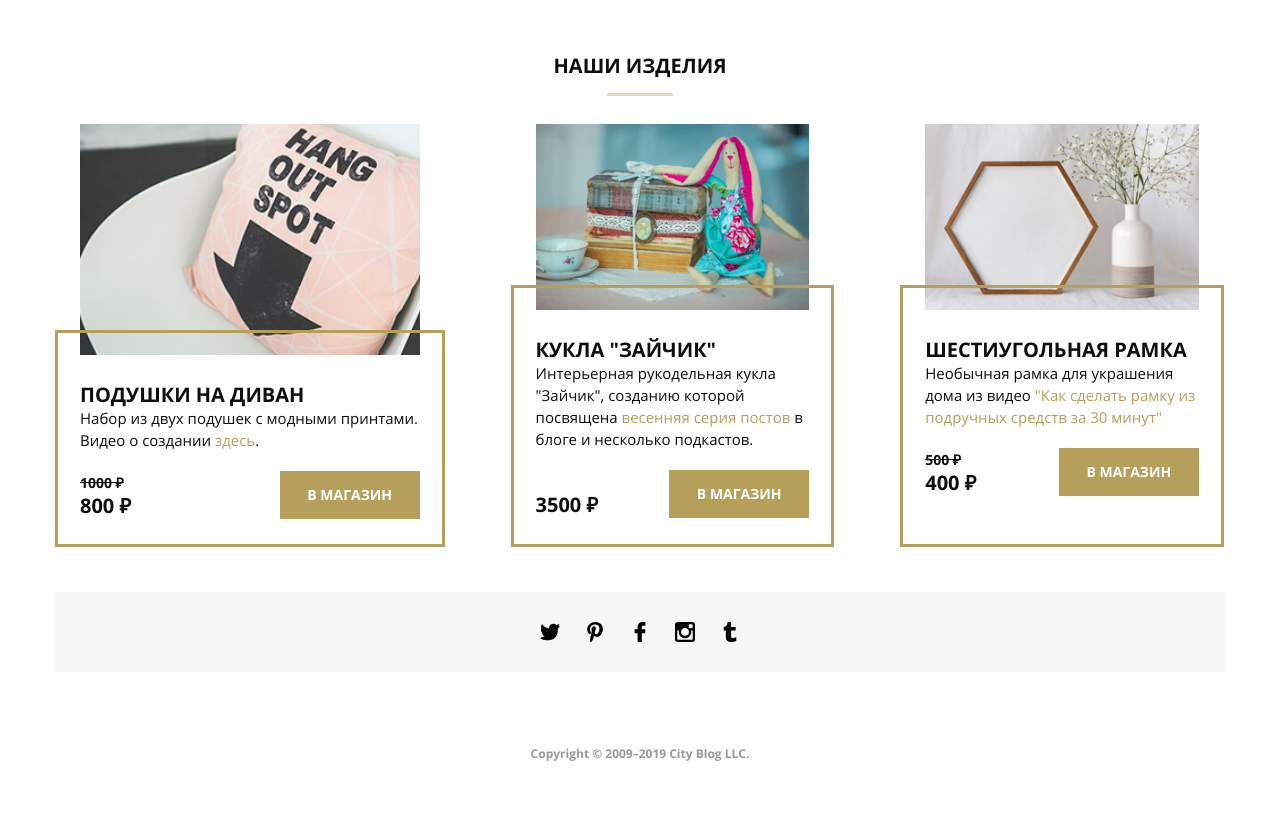
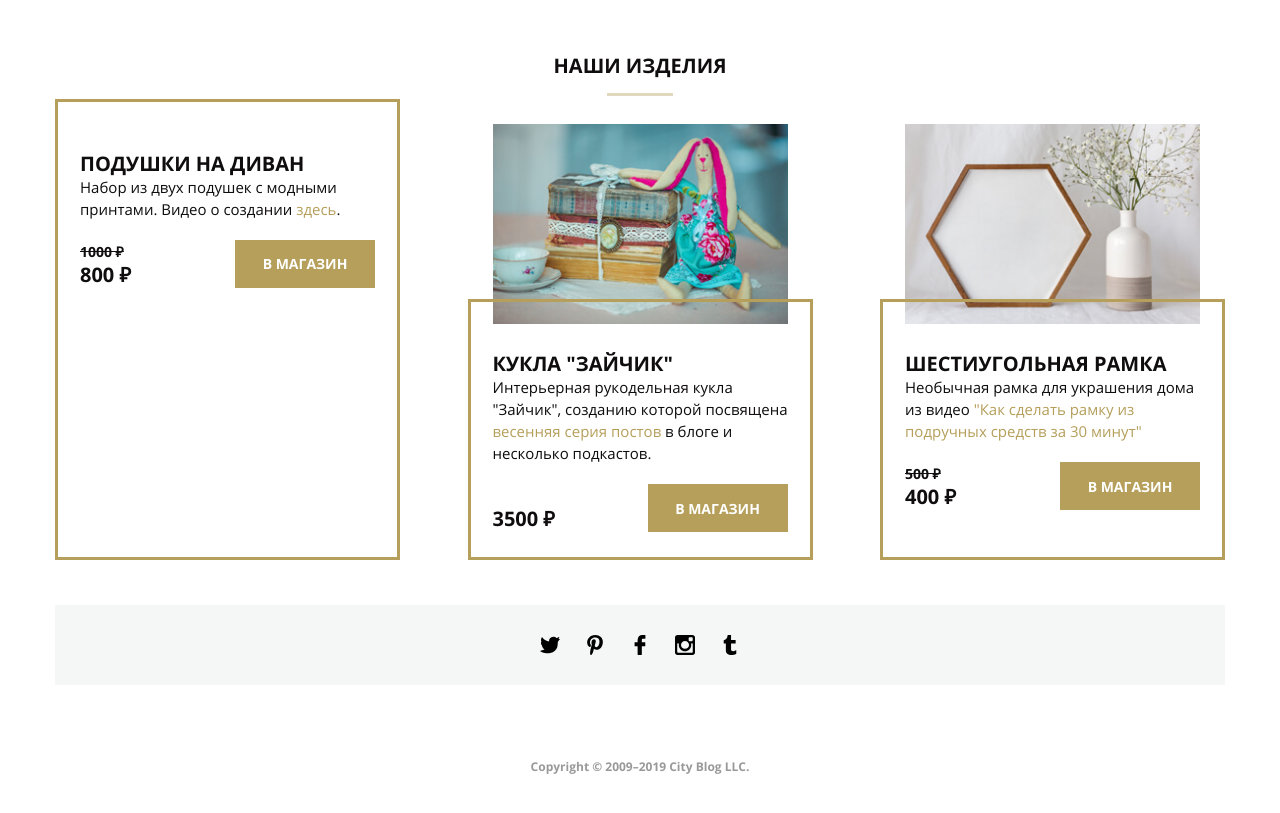
Before and after one commit to melezhikova/noemi, a plain HTML site: page index.html in a window 1280 px wide. Shown: the part 2720-3533 px from the top of the page. Drawn offline with Linux system fonts and the light colour scheme; files whose address does not match are found by name.

Commit message:
Add files via upload

```diff
--- a/css/style.css
+++ b/css/style.css
@@ -129,8 +129,8 @@
   }
   .item {
     display: flex;
+    box-sizing: border-box;
     flex-direction: column;
-    height: 100%;
   }
   .item-description {
     flex-grow: 1;
@@ -218,11 +218,15 @@
   .shop {
     margin: 0 35px;
   }
-  .item-framework {
+  .item {
     width: 50%;
   }
+  .first-item,
+  .third-item {
+    padding-right: 10px;
+  }
   .second-item {
-    margin-left: 22px;
+    padding-left: 10px;
   }
   .third-item {
     margin-top: 28px;
@@ -390,11 +394,12 @@
     width: 1170px;
     margin: 0 auto;
   }
-  .item-framework {
-    width: 33.3%;
+
+  .items-box {
+    justify-content: space-between;
   }
-  .next-item {
-    margin-left: 66px;
+  .item {
+    width: 345px;
   }
   .item-name {
     font-size: 20px;
@@ -687,12 +692,14 @@ p {
   vertical-align: top;
 }
 
+.item-image {
+  padding: 0 25px;
+  display: block;
+  object-fit: cover;
+}
 .item-image-img {
   display: block;
   width: 100%;
-  width: calc(100% - 50px);
-  object-fit: cover;
-  margin: 0 auto;
 }
 .item-description {
   margin-top: -25px;
--- a/index.html
+++ b/index.html
@@ -351,13 +351,12 @@
 		<aside class="shop">
 			<h2 class="section-name">Наши изделия</h2>
 			<div class="items-box">
-				<div class="item-framework">
 				<article class="item first-item">
 					<picture class="item-image">
 						<source srcset="images/shop-item-desk1.jpg" media="(min-width: 1200px)">
 						<source srcset="images/shop-item-tablet1.jpg" media="(min-width: 641px)">
 						<source media="(max-width: 640px)" srcset="images/shop-item-mobile1.jpg">
-							<img class="item-image-img" src="images/shop-item-desk1.jpg" alt="Розовая подушка на белом стуле">
+						<!--<img class="item-image-img" src="images/shop-item-desk1.jpg" alt="Розовая подушка на белом стуле">-->
 					</picture>
 					<div class="item-description">
 						<h3 class="item-name">Подушки на диван</h3>
@@ -371,8 +370,6 @@
 						</div>
 					</div>
 				</article>
-				</div>
-				<div class="item-framework">
 				<article class="item next-item second-item">
 					<picture class="item-image">
 						<source media="(min-width: 1200px)" srcset="images/shop-item-desk2.jpg">
@@ -392,8 +389,6 @@
 						</div>
 					</div>
 				</article>
-				</div>
-				<div class="item-framework">
 				<article class="item next-item third-item">
 					<picture class="item-image">
 						<source media="(min-width: 1200px)" srcset="images/shop-item-desk3.jpg">
@@ -413,7 +408,6 @@
 						</div>
 					</div>
 				</article>
-				</div>
 			</div>
 		</aside>
 		<footer>
```
Lines whose indentation alone changed are shown as unchanged.
